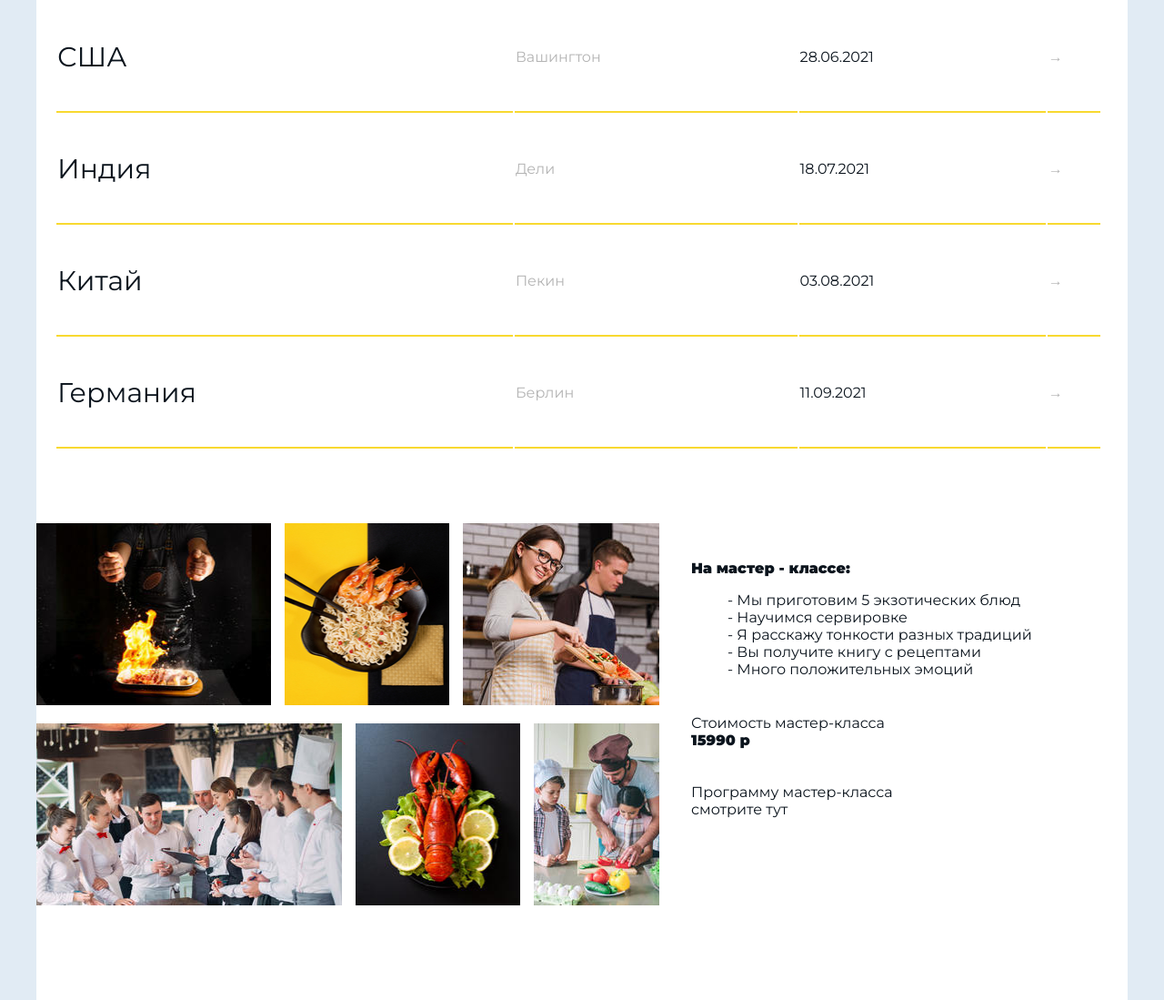
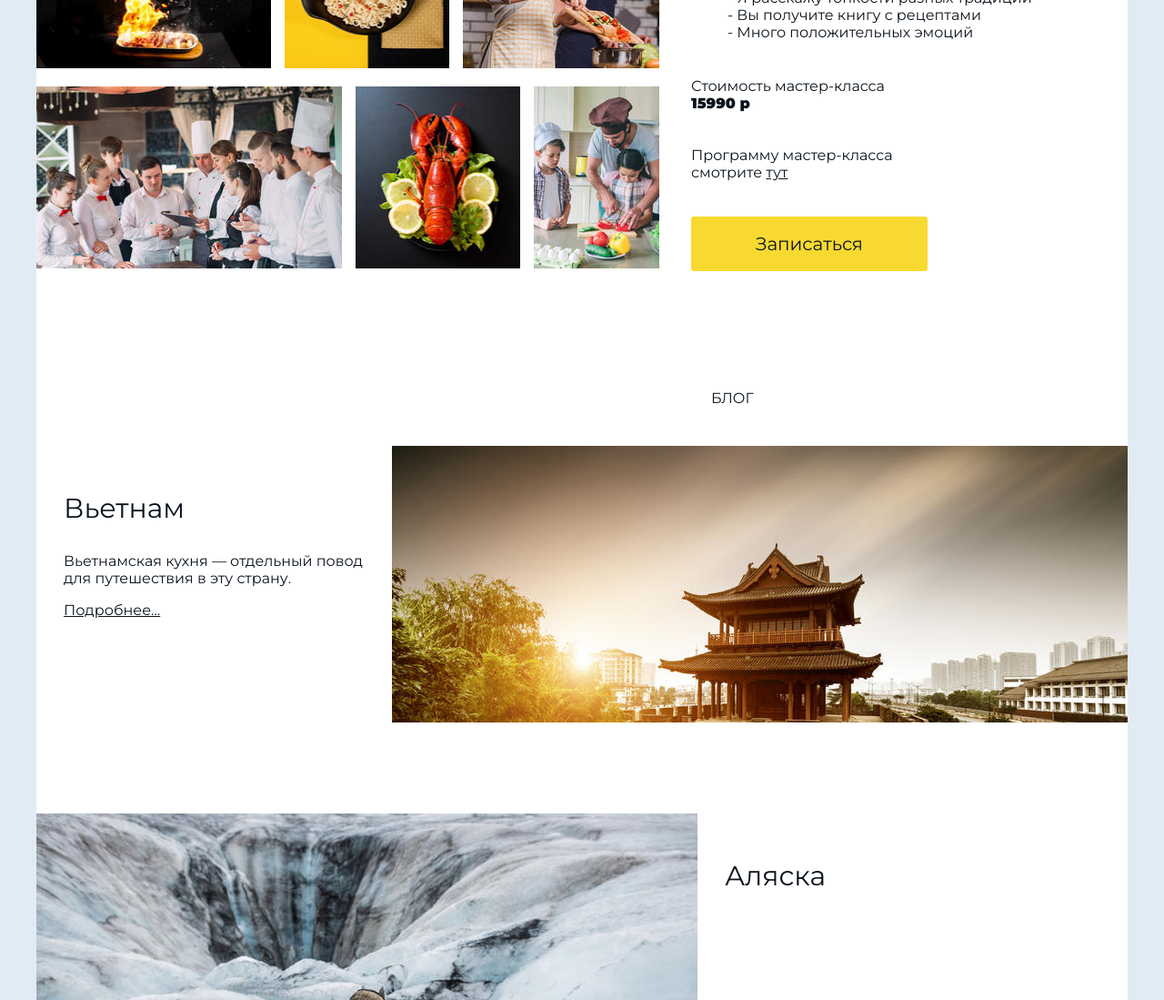
Before and after one commit to Adcku/cook-travel, a plain HTML site: page index.html in a window 1280 px wide. Shown: the part 2415-3514 px from the top of the page at 91% size. Drawn offline with Linux system fonts and the light colour scheme.

Commit message:
Блок фото+текс дополненый

```diff
--- a/index.html
+++ b/index.html
@@ -181,7 +181,7 @@
           <td class="muted">&#8594;</td>
         </tr>
       </table>
-      <article>
+      <article class="foto">
         <section class="left">
           <div class="row">
             <div class="foto1"></div>
@@ -209,9 +209,24 @@
             <b>15990 р</b>
             <br /><br /><br />
             Программу мастер-класса<br />
-            смотрите тут
+            смотрите <a href="#">тут</a><br /><br /><br /><br />
+            <a class="btn" href="#form">Записаться</a>
           </p>
         </section>
+      </article>
+      <article class="blog">
+        <h2>БЛОГ</h2>
+        <div class="left">
+          <h3>Вьетнам</h3>
+          <p>
+            Вьетнамская кухня — отдельный повод для путешествия в эту страну.
+          </p>
+          <p><a href="#">Подробнее...</a></p>
+        </div>
+        <div class="right"></div>
+        <div class="height"></div>
+        <div class="left-2"></div>
+        <div class="right-2"><h3>Аляска</h3></div>
       </article>
     </main>
   </div>
--- a/static/CSS/style.css
+++ b/static/CSS/style.css
@@ -1,3 +1,6 @@
+:root {
+  --color-yellow: #f8d930; /*Переменная позволяет сразу менять цвет кнопок*/
+}
 * {
   font-family: "Montserrat", sans-serif; /*Шрифт (в данном случае применен ко всему документу)*/
   color: #0b141d; /*Цвет шрифта*/
@@ -47,7 +50,7 @@ header .logo {
   top: 40px; /*Отступ сверху*/
   left: 33px; /*Отступ слева*/
   font-size: 24px; /*Размер шрифта лого*/
-  text-shadow: 2px 2px #f8d930; /*Тень, толщина в px и цвет color*/
+  text-shadow: 2px 2px var(--color-yellow); /*Тень, толщина в px и цвет color*/
 }
 header section.icons {
   position: absolute; /*Абсолютное позиционирование/дочерняя область*/
@@ -73,7 +76,7 @@ header section.title {
 }
 header section.title h1 {
   font-size: 80px; /*Размер шрифта заголовка*/
-  text-shadow: 3px 3px #f8d930; /*Толщина обводки (тени) заголовка*/
+  text-shadow: 3px 3px var(--color-yellow); /*Толщина обводки (тени) заголовка*/
   font-weight: 500; /*Ширина шрифта заголовка*/
   font-style: normal; /*начертание шрифта (обычное, курсивное, наклонное)*/
   margin-bottom: 0; /*величина внешнего отступа от нижнего края элемента*/
@@ -83,9 +86,10 @@ header section.title p {
   font-size: 30px; /*Размер шрифта подзаголовка*/
   margin-bottom: 70px; /*величина внешнего отступа от нижнего края элемента*/
 }
-header section.title a {
+header section.title a,
+article .right p .btn {
   /*Кнопка*/
-  background-color: #f8d930; /*Цвет кнопки*/
+  background-color: var(--color-yellow); /*Цвет кнопки*/
   padding: 18px 71px; /*внутренний отступ между контентом и границей элемента..*/
   border-radius: 3px; /*Закругление углов кнопки*/
   text-decoration: none; /*В данном случае Убирает подчеркивание текста*/
@@ -248,10 +252,14 @@ section.about div.right div.list {
 
 section.slider {
   width: 100%; /*ширина*/
-  height: 700px; /*высота*/
-  background-image: url("../images/slide1.jpg");
+  background-color: #fff;
+  /* padding-left: 20px; */
+  /* padding-right: 20px;
+  box-sizing: content-box; */
+  /*height: 700px;/*высота*/
+  /*background-image: url("../images/slide1.jpg");
   background-size: cover; /*Растяжка по ширине элементов*/
-  background-position-x: center; /*Задает положение фонового изображения внутри элемента по горизонтали.*/
+  /*background-position-x: center;*/ /*Задает положение фонового изображения внутри элемента по горизонтали.*/
 }
 main {
   background-color: #fff;
@@ -278,7 +286,7 @@ th {
 
 td,
 th {
-  border-bottom: #f8d930 2px solid; /*цвет и толщина линии*/
+  border-bottom: var(--color-yellow) 2px solid; /*цвет и толщина линии*/
 }
 td {
   height: 117px; /*высота строки таблице в данном случае*/
@@ -287,21 +295,21 @@ td {
   color: #b4b4b4;
 }
 
-article {
-  padding-top: 80px;
+article.foto {
+  padding-top: 80px; /*значение поля от верхнего края содержимого элемента*/
   background-color: #fff;
   width: 100%; /*ширина*/
-  height: 700px; /*высота*/
+  height: 450px; /*высота*/
 }
 
-article .left {
+article.foto .left {
   width: 700px; /*ширина*/
   /*height: 500px;*/ /*высота*/
   float: left; /*Определяет, по какой стороне будет выравниваться элемент, при этом остальные элементы будут обтекать его с других сторон.*/
 }
 .row {
   display: flex; /*Блочный флекс контейнер*/
-  margin-bottom: 20px;
+  margin-bottom: 20px; /*Устанавливает величину отступа от нижнего края элемента*/
 }
 .foto1,
 .foto2,
@@ -309,7 +317,7 @@ article .left {
 .foto4,
 .foto5,
 .foto6 {
-  margin-right: 15px;
+  margin-right: 15px; /*Устанавливает величину отступа от правого края элемента*/
   height: 200px; /*высота*/
 }
 .left .foto1 {
@@ -342,15 +350,60 @@ article .left {
   background-image: url("../images/img6.jpg");
   background-position-x: -85px; /*Задает положение изображения внутри элемента по горизонтали.*/
 }
-article .right {
-  float: right;
+article.foto .right {
+  float: right; /*Выравнивает элемент по правому краю, а все остальные элементы, вроде текста, обтекают его по левой стороне.*/
   width: 480px; /*ширина*/
 }
-article .right ul {
+article.foto .right ul {
   list-style-type: none;
 }
 
-article .right p {
-  margin-top: 40px;
-  margin: left 40px;
+article.foto .right p {
+  margin-top: 40px; /*Устанавливает величину отступа от верхнего края элемента*/
+  margin: left 40px; /*Устанавливает величину отступа от левого края элемента*/
 }
+
+article.blog {
+  background-color: #fff;
+  height: 1700px; /*высота*/
+}
+article.blog .left {
+  width: calc(1200px - 809px); /*ширина*/
+  float: left; /*Выравнивает элемент по левому краю, а все остальные элементы, вроде текста, обтекают его по правой стороне.*/
+}
+
+article.blog h3 {
+  margin-top: 50px; /*Устанавливает величину отступа от верхнего края элемента*/
+  font-style: normal; /*начертание шрифта (обычное, курсивное, наклонное)*/
+  font-weight: normal; /*определяет насыщенность текста исходя из размера например 400-normal,700-bold*/
+  font-size: 30px; /*размер шрифта*/
+}
+
+article.blog h3,
+article.blog p {
+  margin-left: 30px; /*Устанавливает величину отступа от левого края элемента*/
+}
+
+article.blog .right {
+  width: 809px; /*ширина*/
+  height: 304px; /*высота*/
+  float: right; /*Выравнивает элемент по правому краю, а все остальные элементы, вроде текста, обтекают его по левой стороне.*/
+  background-image: url("../images/plan1.jpg");
+}
+
+.height {
+  clear: both; /*Устанавливает, с какой стороны элемента запрещено его обтекание другими элементами. Если задано обтекание элемента с помощью свойства float, то clear отменяет его действие для указанных сторон.*/
+  height: 100px; /*Высота*/
+}
+
+article.blog .left-2 {
+  float: left; /*Выравнивает элемент по левому краю, а все остальные элементы, вроде текста, обтекают его по правой стороне.*/
+  width: 727px; /*ширина*/
+  height: 454px; /*высота*/
+  background-image: url("../images/plan2.jpg");
+}
+
+article.blog .right-2 {
+  float: right; /*Выравнивает элемент по правому краю, а все остальные элементы, вроде текста, обтекают его по левой стороне.*/
+  width: calc(1200px - 727px);
+}
```
